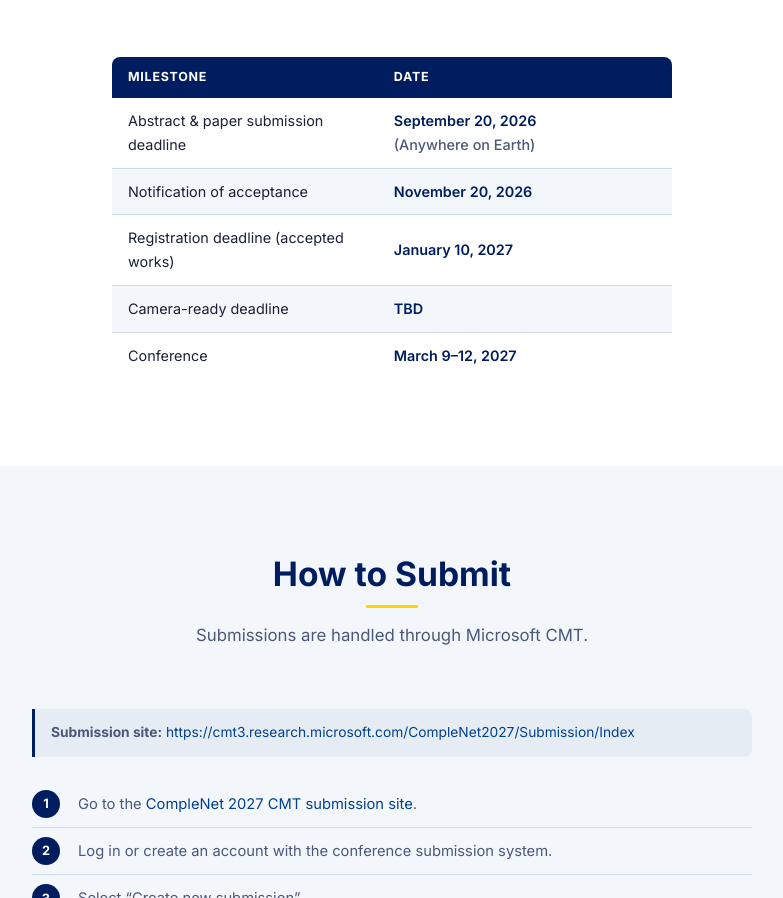
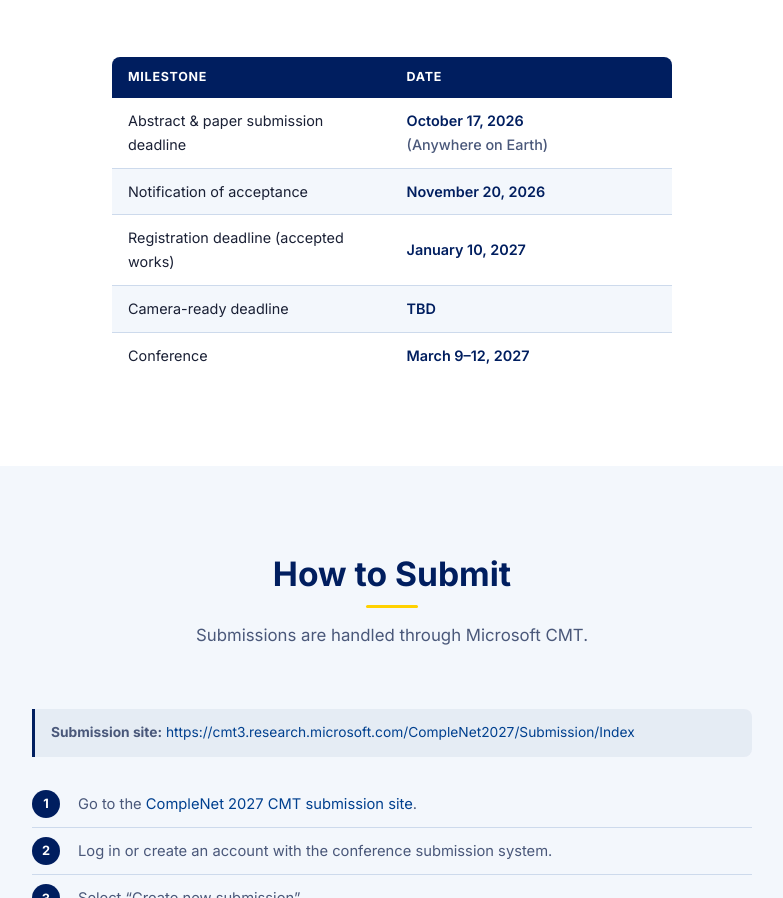
Before and after one commit to CompleNet/complenet.github.io, a plain HTML site: page cfp.html in a window 1280 px wide. Shown: the part 3107-4005 px from the top of the page, without its empty margins (248-1031 px from the left). Drawn offline with Linux system fonts and the light colour scheme.

Commit message:
update submisison

```diff
--- a/cfp.html
+++ b/cfp.html
@@ -219,7 +219,7 @@
         <tr><th>Milestone</th><th>Date</th></tr>
       </thead>
       <tbody>
-        <tr><td>Abstract &amp; paper submission deadline</td><td class="date-val">September 20, 2026 <span class="date-aoe">(Anywhere on Earth)</span></td></tr>
+        <tr><td>Abstract &amp; paper submission deadline</td><td class="date-val">October 17, 2026 <span class="date-aoe">(Anywhere on Earth)</span></td></tr>
         <tr><td>Notification of acceptance</td>             <td class="date-val">November 20, 2026</td></tr>
         <tr><td>Registration deadline (accepted works)</td> <td class="date-val">January 10, 2027</td></tr>
         <tr><td>Camera-ready deadline</td>                  <td class="date-val">TBD</td></tr>
```
Also changed, not shown: index.html (+1 -1 lines).
